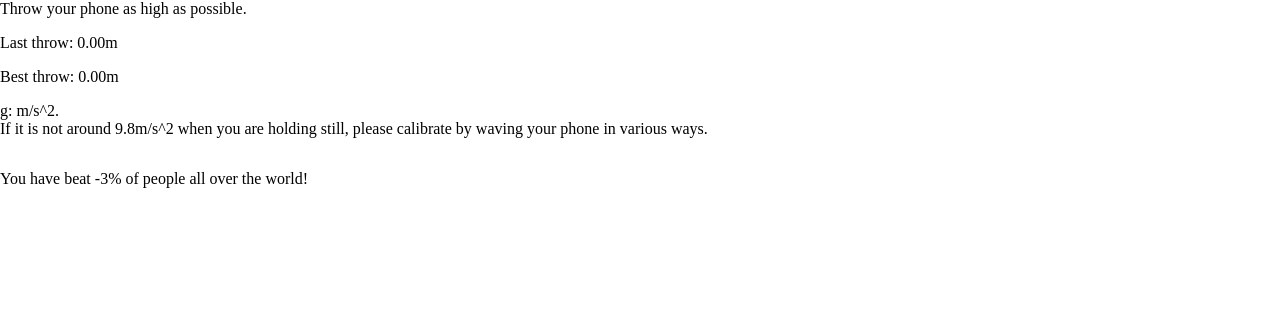
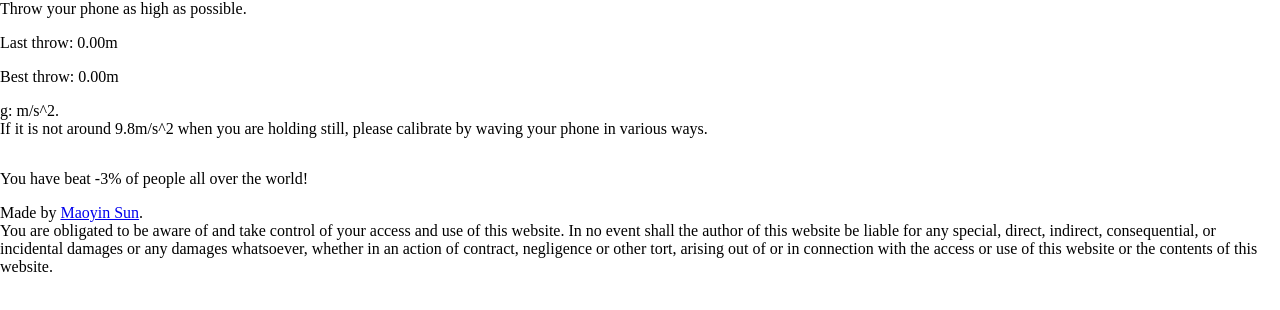
Before and after one commit to simonmysun/ThrowYourPhone, a website with bundled scripts: page src/index.html in a window 1280 px wide. Built offline with nearby package versions, Linux system fonts and the light colour scheme.

Commit message:
add no-responsibility disclaimer

```diff
--- a/src/index.html
+++ b/src/index.html
@@ -17,6 +17,12 @@
       waving your phone in various ways. </p>
     <p id="comment"></p>
     <p id="record">You have beat -3% of people all over the world! </p>
+    <p>
+      Made by <a href="https://maoyin.eu">Maoyin Sun</a>. <br>
+      You are obligated to be aware of and take control of your access and use of this website.
+      In no event shall the author of this website be liable for any special, direct, indirect, consequential, or
+      incidental damages or any damages whatsoever, whether in an action of contract, negligence or other tort, arising
+      out of or in connection with the access or use of this website or the contents of this website.</p>
     <script src="main.js"></script>
   </body>
 
--- a/src/main.js
+++ b/src/main.js
@@ -23,7 +23,10 @@ const windowSize = 2;
 const handleDeviceMotion = (e) => {
   const xg = e.accelerationIncludingGravity.x;
   if (xg === null) {
-    alert('device not supported'); // eslint-disable-line no-alert
+    alert('Device not supported: no acceleration sensor found');
+    $comment.innerHTML = 'Device not supported: no acceleration sensor found';
+    window.ondevicemotion = null;
+    return;
   }
   const yg = e.accelerationIncludingGravity.y;
   const zg = e.accelerationIncludingGravity.z;
```
Also changed, not shown: dist/index.html, dist/main.css, dist/main.js, 2 other files.
